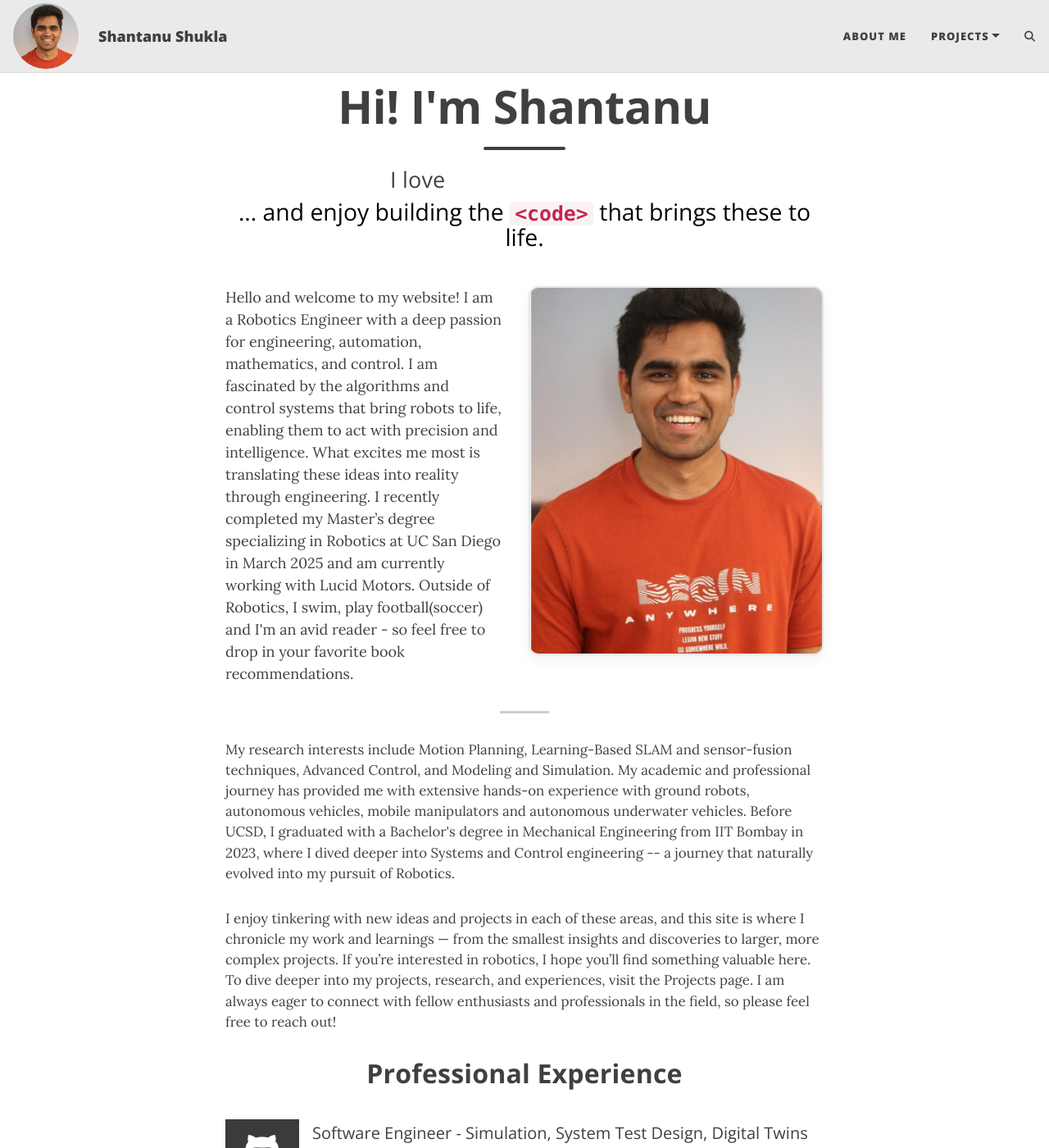
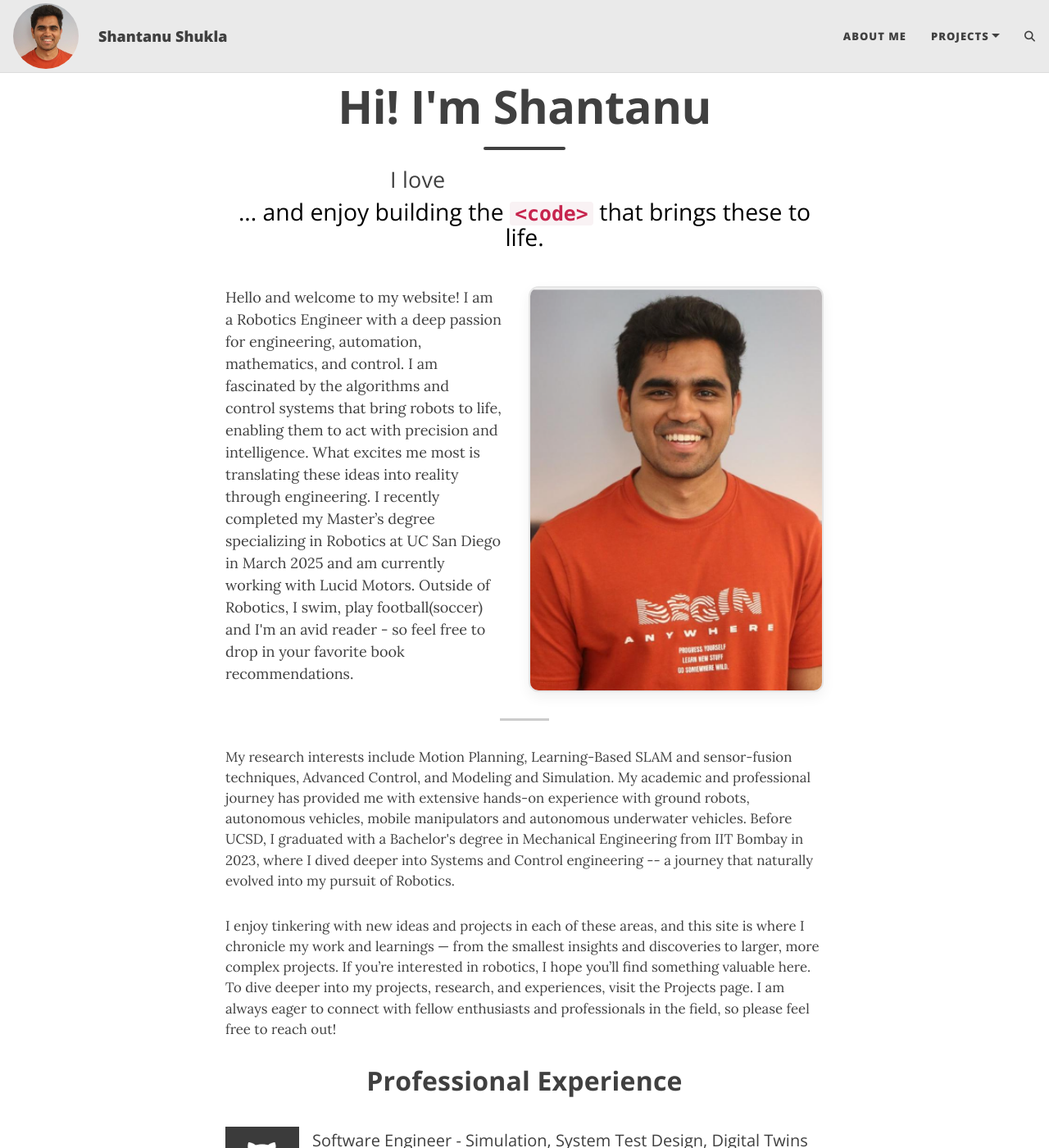
Before and after one commit to shantanusshukla/shantanusshukla.github.io, a Jekyll site: the page built from index.html, in a window 1280 px wide and 1400 px high. Shown: the whole window at 82% size. Built offline with Jekyll 4.4.1, drawn with Linux system fonts in a browser that asks for light colours; the list of posts is cut into pages by our own code; comment, search, counter and statistics services are not loaded.

Commit message:
change img aspect ratio

```diff
--- a/assets/css/style.css
+++ b/assets/css/style.css
@@ -225,7 +225,7 @@
 .photo-frame{
   width: 100%;
   max-width: 360px;
-  aspect-ratio: 4 / 5;          /* nice portrait rectangle */
+  aspect-ratio: 4 / 5.5;          /* nice portrait rectangle */
   background: #f8f9fa;
   border: 2px solid #e6e6e6;
   border-radius: 12px;
```
